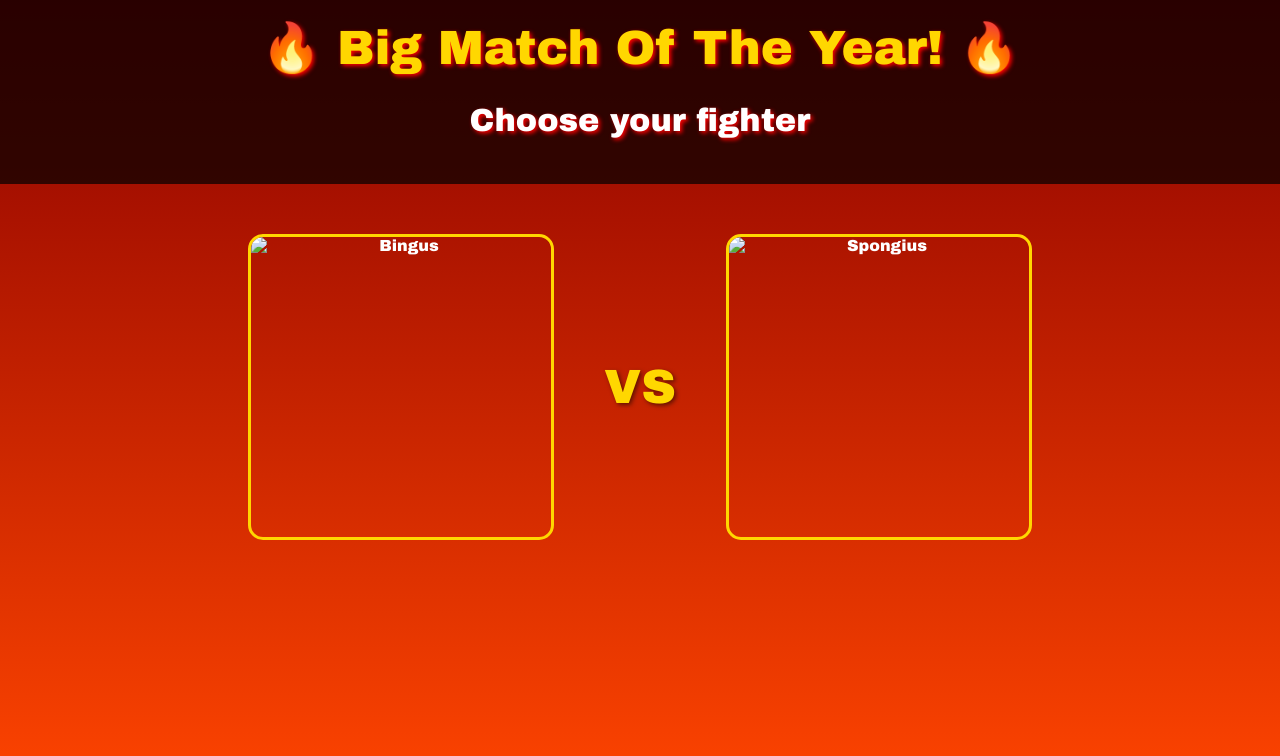
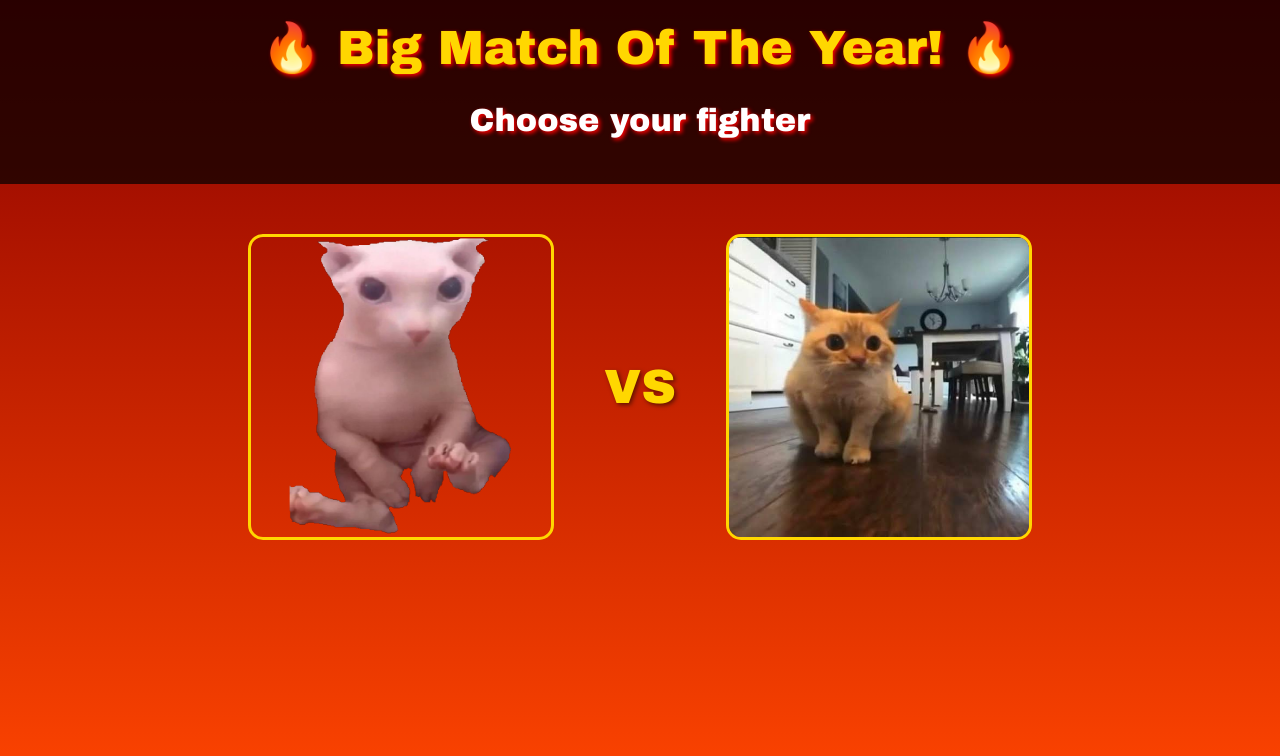
Before and after one commit to Haslingingsliser/Balatro, a plain HTML site: page index.html in a window 1280 px wide. Drawn offline with Linux system fonts and the light colour scheme.

Commit message:
Update index.html

```diff
--- a/index.html
+++ b/index.html
@@ -1,4 +1,3 @@
-
 <!DOCTYPE html>
 <html lang="en">
 <head>
@@ -102,9 +101,9 @@
     </header>
 
     <div class="fighters-container">
-        <img src="bingus.jpg" alt="Bingus" class="fighter-img" onclick="showModal('bingus')">
+        <img src="images/Bingus.jpg" alt="Bingus" class="fighter-img" onclick="showModal('bingus')">
         <div class="vs">VS</div>
-        <img src="spongius.jpg" alt="Spongius" class="fighter-img" onclick="showModal('spongius')">
+        <img src="images/Spongius.jpg" alt="Spongius" class="fighter-img" onclick="showModal('spongius')">
     </div>
 
     <!-- Bingus Modal -->
```
